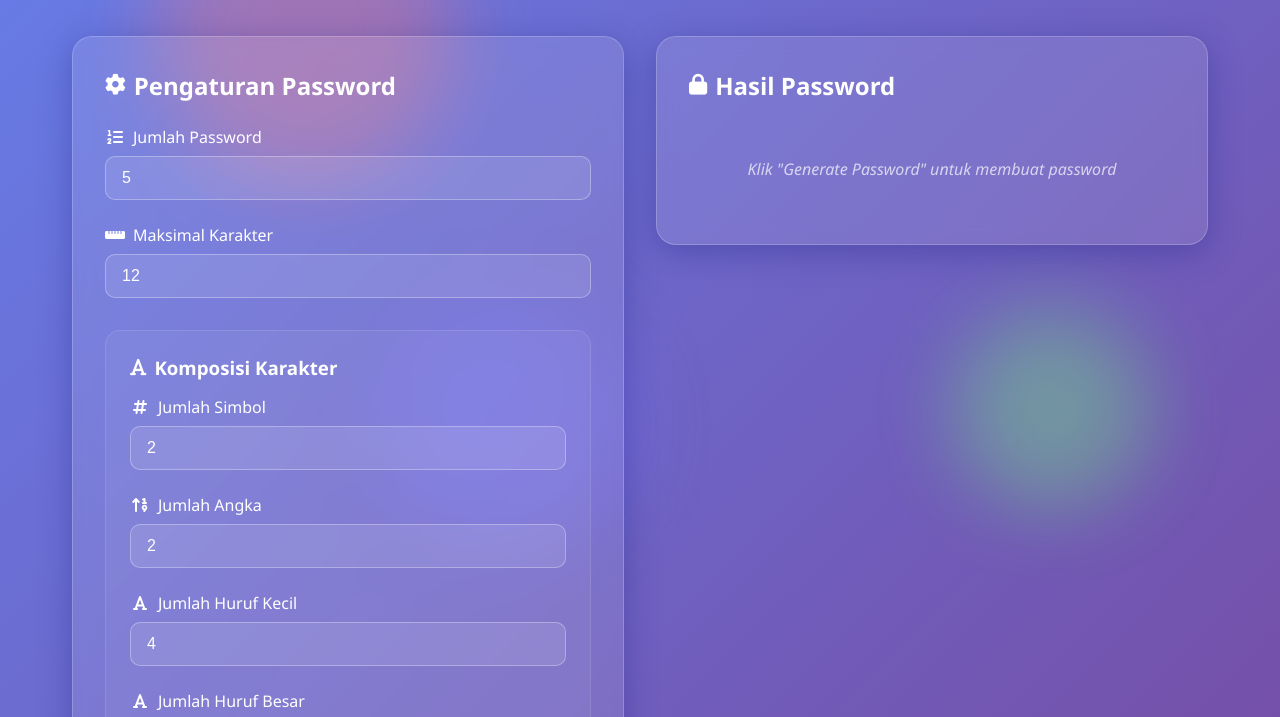
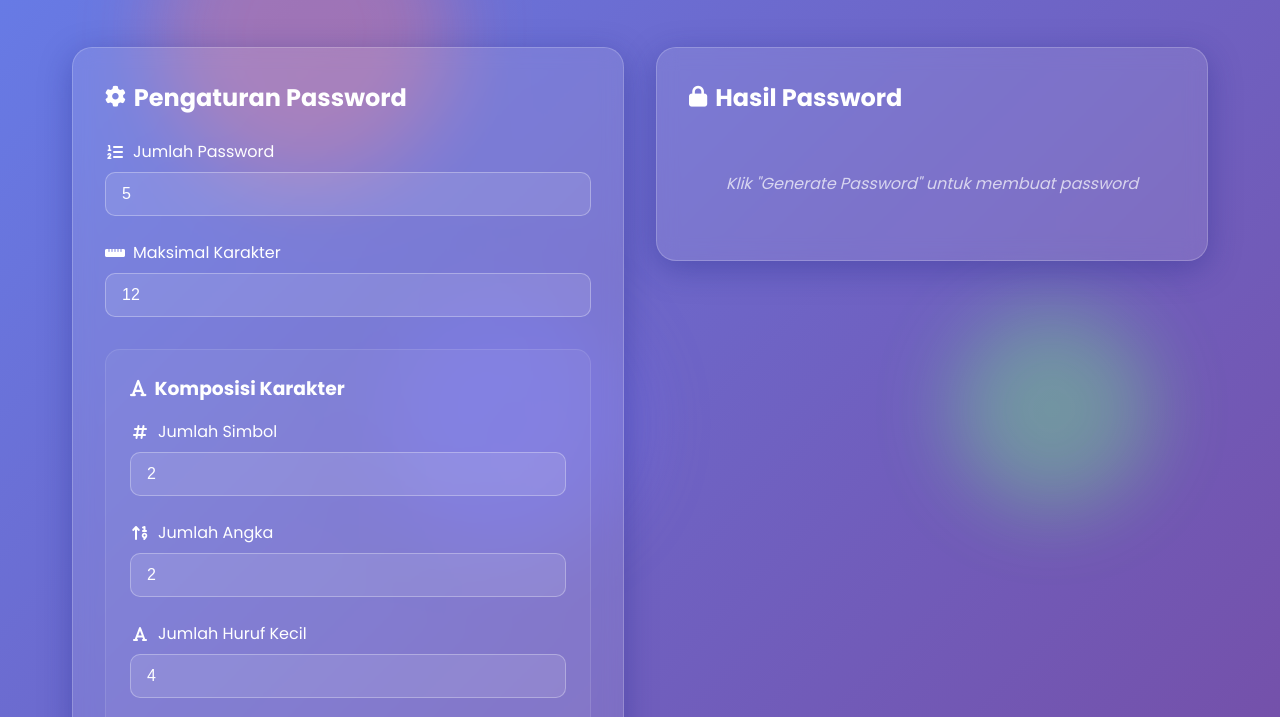
Before and after one commit to Triagantaraga24/PasswordGenerator, a plain HTML site: page index.html in a window 1280 px wide. Shown: the part 171-888 px from the top of the page. Drawn offline with Linux system fonts and the light colour scheme.

Commit message:
Update style.css

```diff
--- a/style.css
+++ b/style.css
@@ -6,7 +6,7 @@
 }
 
 body {
-    font-family: 'Segoe UI', Tahoma, Geneva, Verdana, sans-serif;
+    font-family: 'Poppins', sans-serif;
     background: linear-gradient(135deg, #667eea 0%, #764ba2 100%);
     min-height: 100vh;
     color: #333;
```
